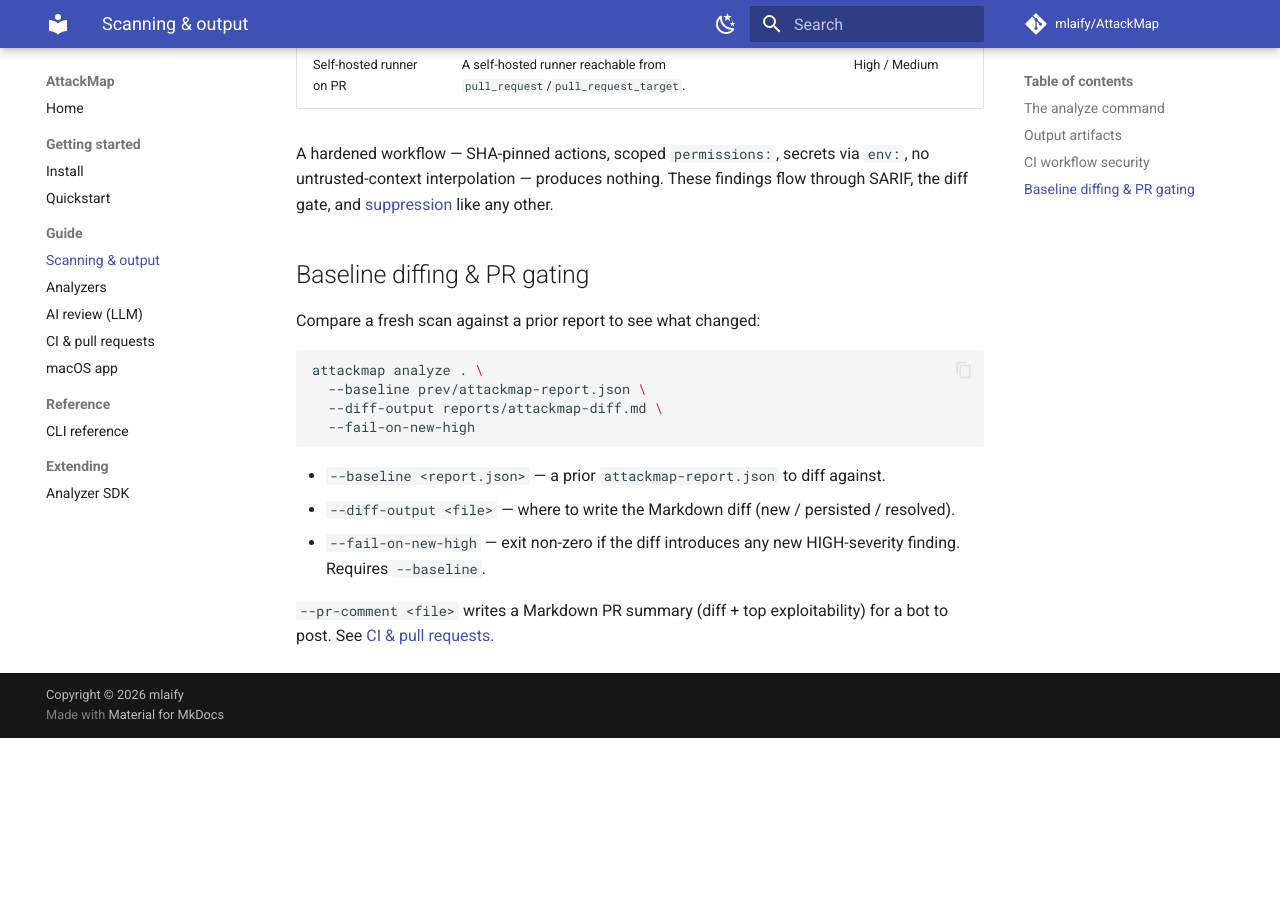
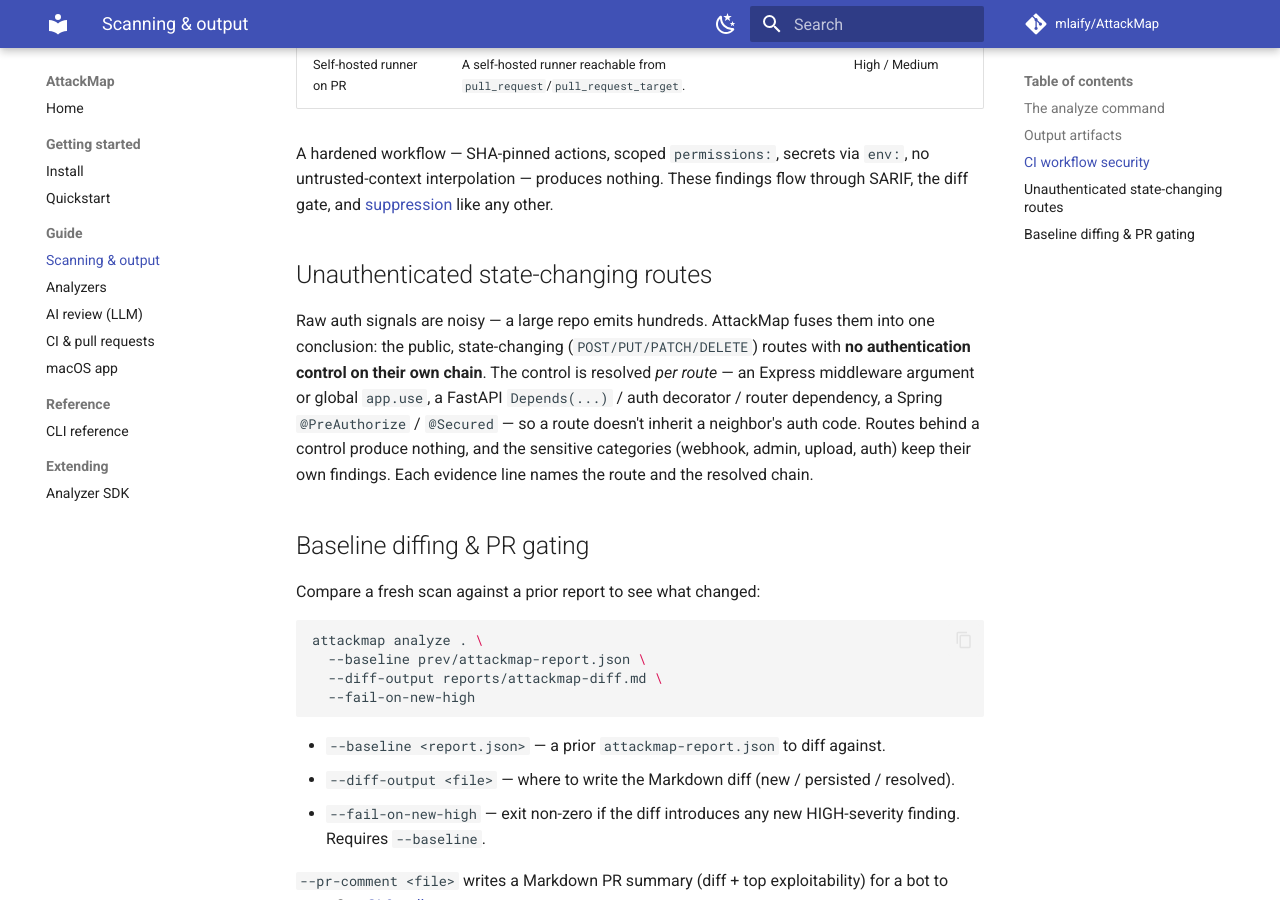
Before and after one commit to mlaify/attackmap-docs, an MkDocs documentation site: the page built from docs/scanning.md, in a window 1280 px wide and 900 px high, scrolled down 1462 px. Built offline with MkDocs 1.6.1 and Material for MkDocs 9.7.7, drawn with Linux system fonts in a browser that asks for light colours; comment, search, counter and statistics services are not loaded; before the commit the page ends 2200 px from its top, so only the background shows below that.

Commit message:
docs: note unauthenticated state-changing route synthesis (#140)
Add a "Unauthenticated state-changing routes" section to the scanning guide
describing the per-route control resolution across Express/FastAPI/Spring.

Co-Authored-By: Claude Opus 4.8 <noreply@anthropic.com>

```diff
--- a/docs/scanning.md
+++ b/docs/scanning.md
@@ -48,6 +48,18 @@ A hardened workflow — SHA-pinned actions, scoped `permissions:`, secrets via
 flow through SARIF, the diff gate, and [suppression](ci.md#suppressing-findings)
 like any other.
 
+## Unauthenticated state-changing routes
+
+Raw auth signals are noisy — a large repo emits hundreds. AttackMap fuses them
+into one conclusion: the public, state-changing (`POST/PUT/PATCH/DELETE`) routes
+with **no authentication control on their own chain**. The control is resolved
+*per route* — an Express middleware argument or global `app.use`, a FastAPI
+`Depends(...)` / auth decorator / router dependency, a Spring `@PreAuthorize` /
+`@Secured` — so a route doesn't inherit a neighbor's auth code. Routes behind a
+control produce nothing, and the sensitive categories (webhook, admin, upload,
+auth) keep their own findings. Each evidence line names the route and the
+resolved chain.
+
 ## Baseline diffing & PR gating
 
 Compare a fresh scan against a prior report to see what changed:
```
